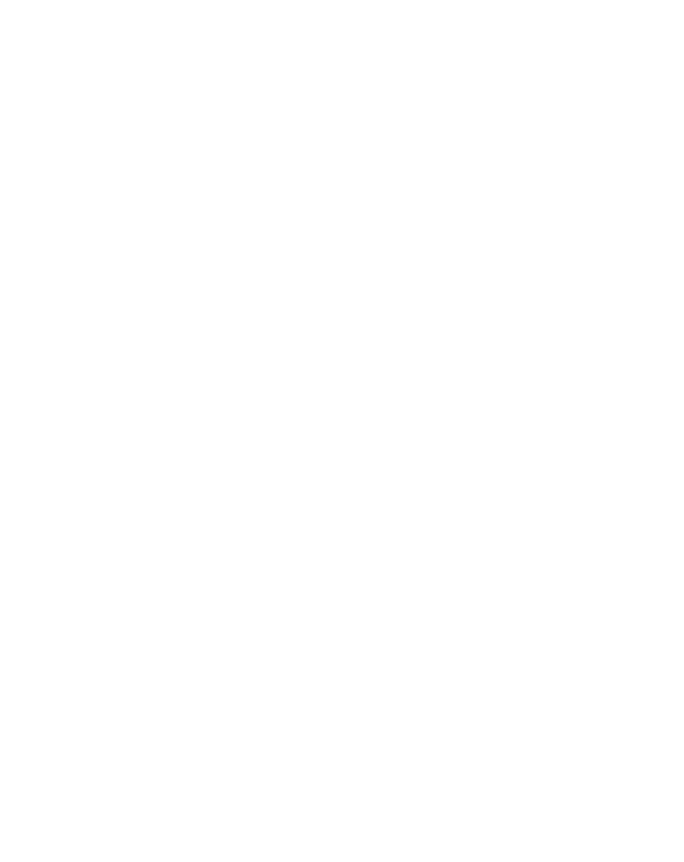
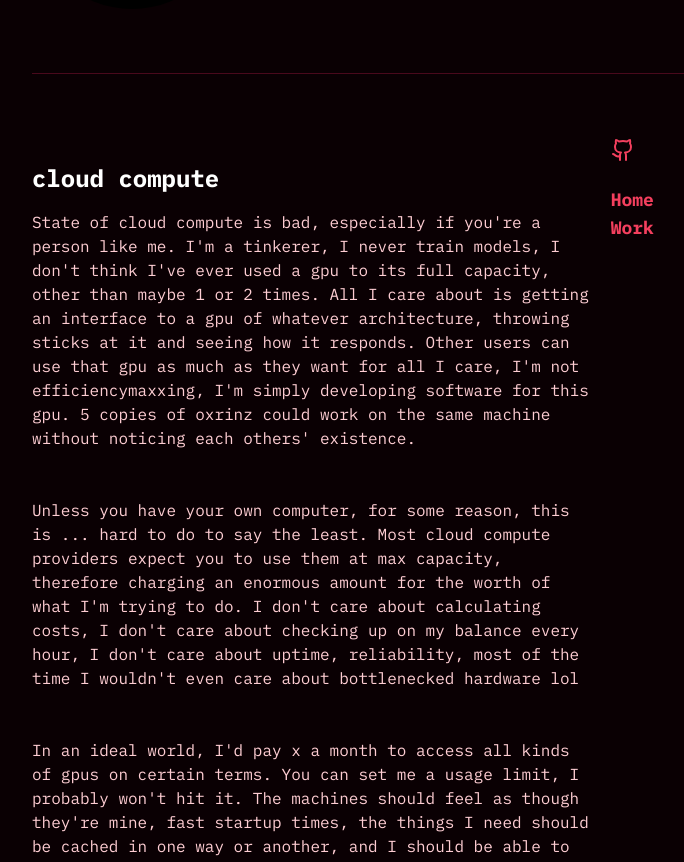
Before and after one commit to oxrinz/oxrinz-website, a SvelteKit app: page /blog/cloud-compute in a window 1280 px wide. Before the commit this address had no page. Shown: the part 220-1082 px from the top of the page, without its empty margins (182-866 px from the left). Before the commit the page ends 800 px from the top, so only its background shows below. Built offline with nearby package versions, Linux system fonts and the light colour scheme.

Commit message:
cloud compute

```diff
--- /dev/null
+++ b/src/routes/(main)/blog/cloud-compute/+page.svelte
@@ -0,0 +1,54 @@
+<script>
+  import Divider from "$lib/components/divider.svelte";
+</script>
+
+<h1>cloud compute</h1>
+<p>
+  State of cloud compute is bad, especially if you're a person like me. I'm a
+  tinkerer, I never train models, I don't think I've ever used a gpu to its full
+  capacity, other than maybe 1 or 2 times. All I care about is getting an
+  interface to a gpu of whatever architecture, throwing sticks at it and seeing
+  how it responds. Other users can use that gpu as much as they want for all I
+  care, I'm not efficiencymaxxing, I'm simply developing software for this gpu.
+  5 copies of oxrinz could work on the same machine without noticing each
+  others' existence.
+</p>
+<br />
+<br />
+<p>
+  Unless you have your own computer, for some reason, this is ... hard to do to
+  say the least. Most cloud compute providers expect you to use them at max
+  capacity, therefore charging an enormous amount for the worth of what I'm
+  trying to do. I don't care about calculating costs, I don't care about
+  checking up on my balance every hour, I don't care about uptime, reliability,
+  most of the time I wouldn't even care about bottlenecked hardware lol
+</p>
+<br />
+<br />
+<p>
+  In an ideal world, I'd pay x a month to access all kinds of gpus on certain
+  terms. You can set me a usage limit, I probably won't hit it. The machines
+  should feel as though they're mine, fast startup times, the things I need
+  should be cached in one way or another, and I should be able to use my nix
+  flakes on all of them. I want to be able to do a quick 20 minute coding
+  sessions without spending half of the time on setting up an instance.
+</p>
+<br />
+<br />
+<p>
+  I've been trying to get access to a tenstorrent machine for the past ~6 months
+  with 0 luck, koyeb doesn't want to open their compute for me, and there is no
+  tenstorrent on runpod, or any other cloud compute provider. I literally got
+  bullied into buying a card just because no one has it up for rent. I don't
+  understand why this is the case, there are so many hpc devs seeking a better
+  life, why is there no gpu cloud provider built for this fact.
+</p>
+<br />
+<br />
+<p>
+  I'm not interested in making a startup but I am interested in solving this
+  problem, at the very least for myself. To be precise, I'm looking for cloud
+  compute that's 10x cheaper, and has 10x faster startup times. I don't know how
+  I'll do it, but I know it's possible. Once I figure out the solution, I'll
+  post this blog and give you access to it.
+</p>
```
